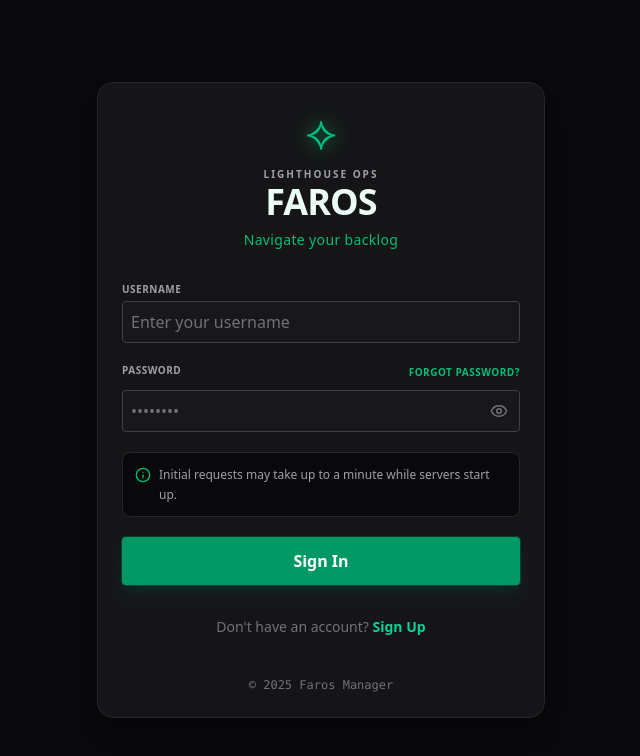
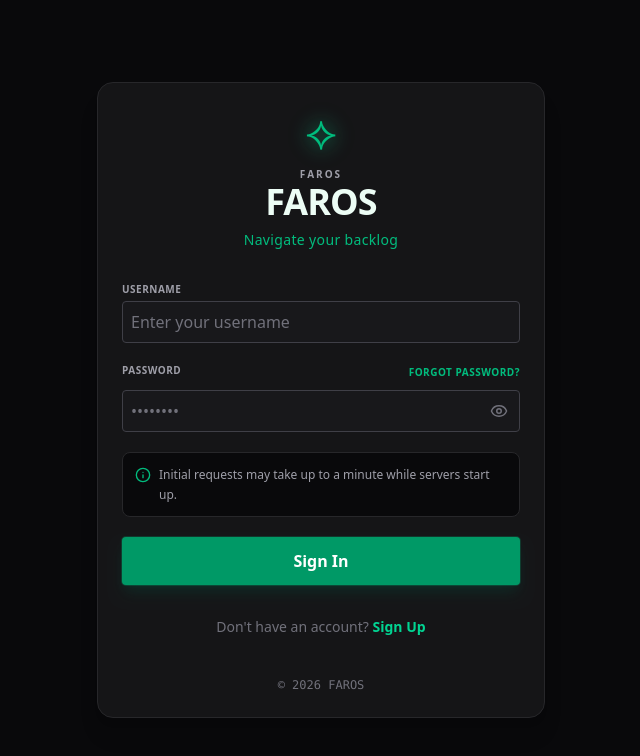
Before and after one commit to odysian/faros-task-manager, a React (Vite) app in the folder frontend/: page / in a window 1280 px wide. Both pictures are taken after a click on the button "Sign In". Shown: the top 756 px of the page, without its empty margins (319-959 px from the left). Built offline with nearby package versions, Linux system fonts and the light colour scheme; no server answers.

Commit message:
style: align auth and verification branding with FAROS (#28)

```diff
--- a/frontend/src/components/Auth/ForgotPasswordForm.jsx
+++ b/frontend/src/components/Auth/ForgotPasswordForm.jsx
@@ -30,7 +30,7 @@ function ForgotPasswordForm({ onSwitchToLogin }) {
       <div className="flex min-h-screen items-center justify-center bg-zinc-950 p-4">
         <div className="w-full max-w-md rounded-2xl border border-zinc-800 bg-zinc-900/80 p-8 text-center shadow-xl animate-in zoom-in duration-300">
           <p className="mb-2 text-[10px] font-bold uppercase tracking-[0.2em] text-zinc-400">
-            Lighthouse Ops
+            FAROS
           </p>
           <div className="mx-auto mb-6 flex h-16 w-16 items-center justify-center rounded-full bg-emerald-900/30">
             <Mail className="text-emerald-400 w-8 h-8" />
@@ -57,7 +57,7 @@ function ForgotPasswordForm({ onSwitchToLogin }) {
     <div className="flex min-h-screen items-center justify-center bg-zinc-950 p-4">
       <div className="w-full max-w-md rounded-2xl border border-zinc-800 bg-zinc-900/80 p-8 shadow-xl animate-in fade-in slide-in-from-bottom-4 duration-500">
         <p className="mb-2 text-[10px] font-bold uppercase tracking-[0.2em] text-zinc-400">
-          Lighthouse Ops
+          FAROS
         </p>
         <button
           onClick={onSwitchToLogin}
--- a/frontend/src/components/Auth/LoginForm.jsx
+++ b/frontend/src/components/Auth/LoginForm.jsx
@@ -25,7 +25,7 @@ function LoginForm({
             </span>
           </div>
           <p className="text-[10px] font-bold uppercase tracking-[0.2em] text-zinc-400">
-            Lighthouse Ops
+            FAROS
           </p>
           <h1 className="text-4xl font-black tracking-tight text-emerald-50 mb-2">
             FAROS
@@ -123,9 +123,7 @@ function LoginForm({
         </div>
 
         <div className="mt-10 text-center">
-          <p className="text-zinc-500 text-xs font-mono">
-            © 2025 Faros Manager
-          </p>
+          <p className="text-zinc-500 text-xs font-mono">© 2026 FAROS</p>
         </div>
       </div>
     </div>
--- a/frontend/src/components/Auth/PasswordResetForm.jsx
+++ b/frontend/src/components/Auth/PasswordResetForm.jsx
@@ -85,7 +85,7 @@ function PasswordResetForm({ token, onSwitchToLogin }) {
       <div className="flex min-h-screen items-center justify-center bg-zinc-950 p-4">
         <div className="w-full max-w-md rounded-2xl border border-zinc-800 bg-zinc-900/80 p-8 text-center shadow-xl animate-in zoom-in duration-300">
           <p className="mb-2 text-[10px] font-bold uppercase tracking-[0.2em] text-zinc-400">
-            Lighthouse Ops
+            FAROS
           </p>
           <CheckCircle className="w-16 h-16 text-emerald-500 mx-auto mb-4" />
           <h2 className="text-2xl font-bold text-white mb-2">
@@ -109,7 +109,7 @@ function PasswordResetForm({ token, onSwitchToLogin }) {
     <div className="flex min-h-screen items-center justify-center bg-zinc-950 p-4">
       <div className="w-full max-w-md rounded-2xl border border-zinc-800 bg-zinc-900/80 p-8 shadow-xl animate-in fade-in slide-in-from-bottom-4 duration-500">
         <p className="mb-2 text-[10px] font-bold uppercase tracking-[0.2em] text-zinc-400">
-          Lighthouse Ops
+          FAROS
         </p>
         <div className="flex items-center gap-3 mb-6">
           <div className="flex h-10 w-10 items-center justify-center rounded-full bg-emerald-900/30">
--- a/frontend/src/components/Auth/RegisterForm.jsx
+++ b/frontend/src/components/Auth/RegisterForm.jsx
@@ -36,7 +36,7 @@ function RegisterForm({ onRegister, isRegistering, onSwitchToLogin }) {
             </span>
           </div>
           <p className="text-[10px] font-bold uppercase tracking-[0.2em] text-zinc-400">
-            Lighthouse Ops
+            FAROS
           </p>
           <h1 className="text-4xl font-black tracking-tight text-white mb-2">
             FAROS
--- a/frontend/src/pages/VerifyEmailPage.jsx
+++ b/frontend/src/pages/VerifyEmailPage.jsx
@@ -41,7 +41,7 @@ function VerifyEmailPage({ token, onComplete }) {
     <div className="flex min-h-screen items-center justify-center bg-zinc-950 p-4 animate-in fade-in duration-500">
       <div className="w-full max-w-md rounded-2xl border border-zinc-800 bg-zinc-900/80 p-8 text-center shadow-xl">
         <p className="mb-2 text-[10px] font-bold uppercase tracking-[0.2em] text-zinc-500">
-          Lighthouse Ops
+          FAROS
         </p>
         {/* Loading State */}
         {status === 'verifying' && (
```
